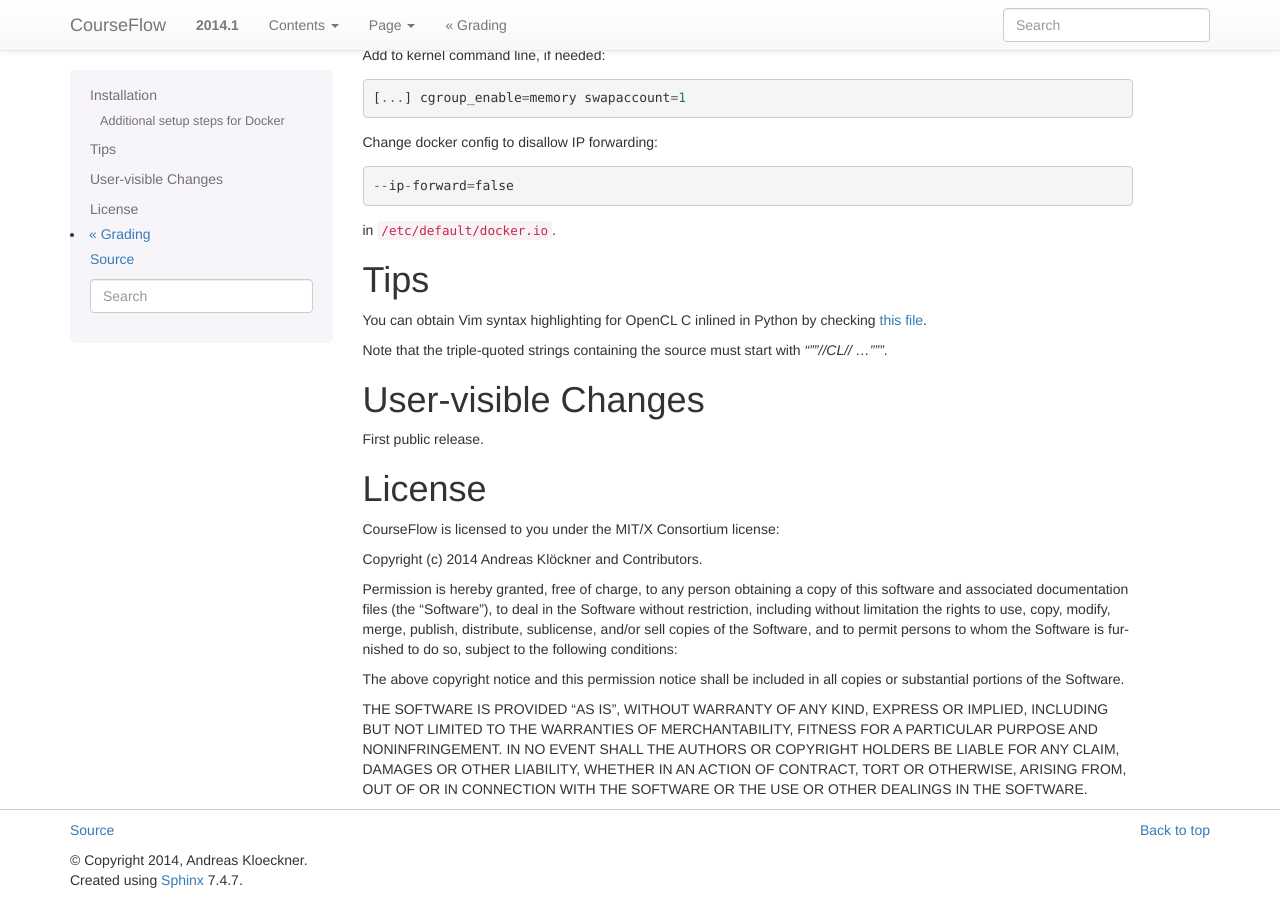
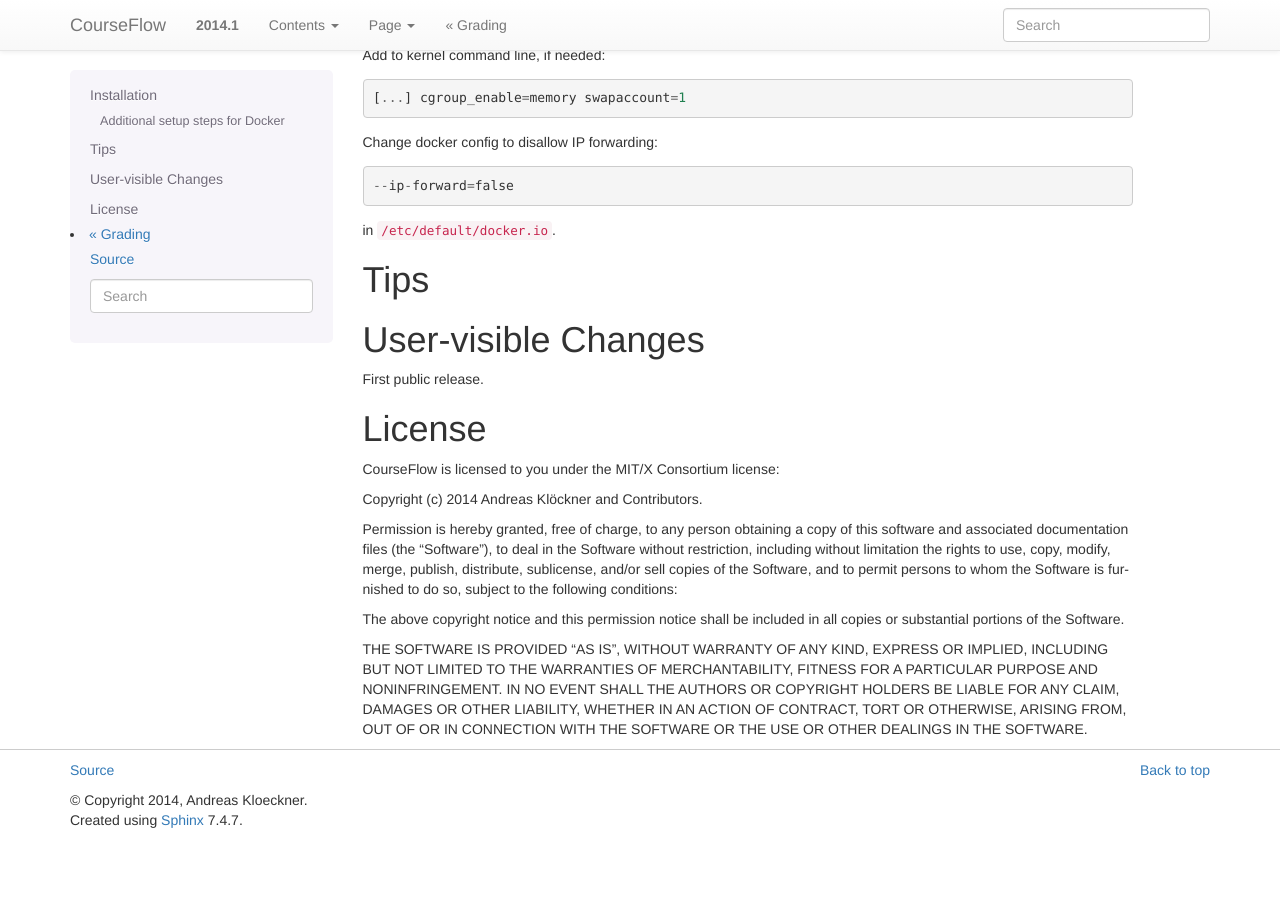
Before and after one commit to inducer/relate, a Sphinx documentation site: the page built from doc/misc.rst, in a window 1280 px wide and 900 px high, scrolled down 1014 px. Built offline with Sphinx 7.4.7, drawn with Linux system fonts in a browser that asks for light colours; after the commit the page ends 1854 px from its top, so only the background shows below that.

Commit message:
Doc tweaks

```diff
--- a/doc/content.rst
+++ b/doc/content.rst
@@ -74,7 +74,7 @@
 This helps avoid mistakes and ensures that the students always see a working
 site.
 
-CourseFlow validation is also available as a stand-alone script :cmd:`cf-validate`.
+CourseFlow validation is also available as a stand-alone script :command:`cf-validate`.
 This runs independently of git and the web site on the content developer's
 computer and provides validation feedback without having to commit and
 upload the content to a CourseFlow site. This script can be installed by running::
--- a/doc/misc.rst
+++ b/doc/misc.rst
@@ -66,16 +66,6 @@
 Tips
 ====
 
-Syntax highlighting
--------------------
-
-You can obtain Vim syntax highlighting for OpenCL C inlined in Python by
-checking `this file
-<https://github.com/pyopencl/pyopencl/blob/master/contrib/pyopencl.vim>`_.
-
-Note that the triple-quoted strings containing the source must start with
-`"""//CL// ..."""`.
-
 User-visible Changes
 ====================
 
```
